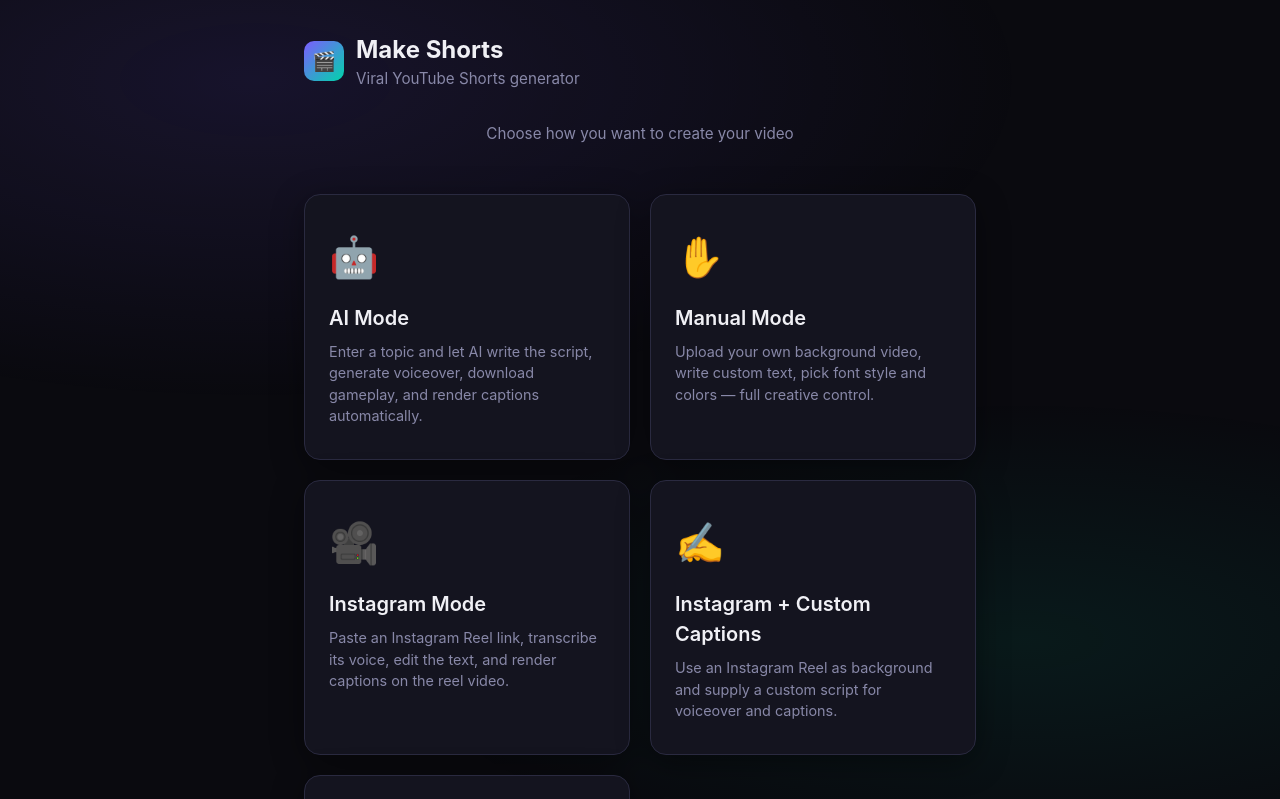
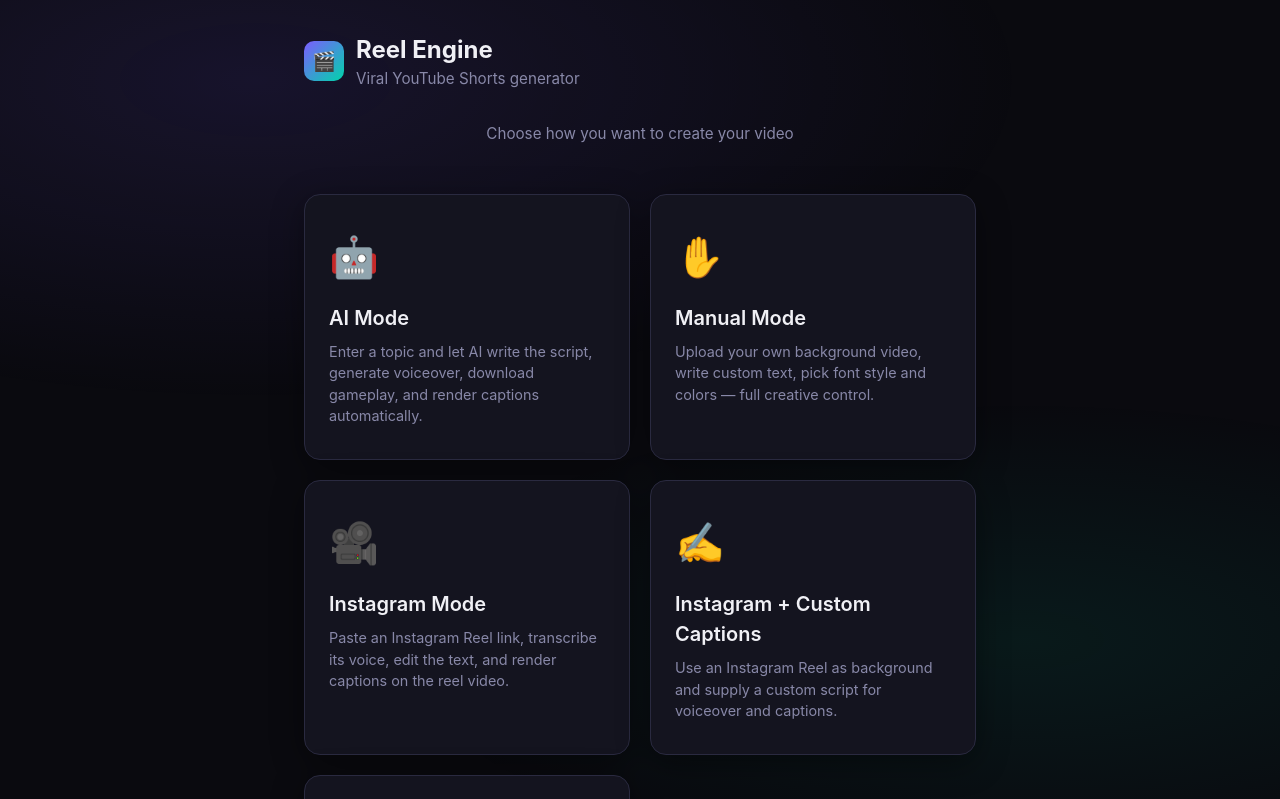
Before and after one commit to azhaankhan11122/Reel-Engine, a Flask app: page / in a window 1280 px wide. Shown: the top 799 px of the page. Run offline with Flask 3, Linux system fonts and the light colour scheme; some libraries are stand-ins or nearby versions.

Commit message:
Updated Readme

```diff
--- a/ui/app.py
+++ b/ui/app.py
@@ -1,5 +1,5 @@
 #!/usr/bin/env python3
-"""Web UI for Make Shorts — AI Mode (wizard) & Manual Mode."""
+"""Web UI for Reel Engine — AI Mode (wizard) & Manual Mode."""
 
 import asyncio
 import sys
@@ -833,6 +833,6 @@ if __name__ == "__main__":
     except OSError:
         port = 5001
         print(f"\n  Port {port-1} in use, trying {port}...\n")
-        print("  Make Shorts UI")
+        print("  Reel Engine UI")
         print(f"  Open http://127.0.0.1:{port} in your browser\n")
         app.run(host="127.0.0.1", port=port, debug=False, threaded=True)
--- a/ui/templates/ai_mode.html
+++ b/ui/templates/ai_mode.html
@@ -1,5 +1,5 @@
 {% extends "base.html" %}
-{% block title %}AI Mode — Make Shorts{% endblock %}
+{% block title %}AI Mode — Reel Engine{% endblock %}
 
 {% block content %}
 <a href="/" class="back-link">← Back to Home</a>
--- a/ui/templates/base.html
+++ b/ui/templates/base.html
@@ -3,7 +3,7 @@
 <head>
   <meta charset="UTF-8">
   <meta name="viewport" content="width=device-width, initial-scale=1.0">
-  <title>{% block title %}Make Shorts{% endblock %}</title>
+  <title>{% block title %}Reel Engine{% endblock %}</title>
   <link rel="stylesheet" href="{{ url_for('static', filename='style.css') }}">
   <link href="https://fonts.googleapis.com/css2?family=Poppins:wght@400;600;700;800&display=swap" rel="stylesheet">
 </head>
--- a/ui/templates/index.html
+++ b/ui/templates/index.html
@@ -1,11 +1,11 @@
 {% extends "base.html" %}
-{% block title %}Make Shorts — Home{% endblock %}
+{% block title %}Reel Engine — Home{% endblock %}
 
 {% block content %}
 <header>
   <div class="logo">🎬</div>
   <div>
-    <h1>Make Shorts</h1>
+    <h1>Reel Engine</h1>
     <p class="subtitle">Viral YouTube Shorts generator</p>
   </div>
 </header>
--- a/ui/templates/instagram_mode.html
+++ b/ui/templates/instagram_mode.html
@@ -1,5 +1,5 @@
 {% extends "base.html" %}
-{% block title %}Instagram Mode — Make Shorts{% endblock %}
+{% block title %}Instagram Mode — Reel Engine{% endblock %}
 
 {% block content %}
 <a href="/" class="back-link">← Back to Home</a>
--- a/ui/templates/manual_mode.html
+++ b/ui/templates/manual_mode.html
@@ -1,5 +1,5 @@
 {% extends "base.html" %}
-{% block title %}Manual Mode — Make Shorts{% endblock %}
+{% block title %}Manual Mode — Reel Engine{% endblock %}
 
 {% block content %}
 <a href="/" class="back-link">← Back to Home</a>
```
